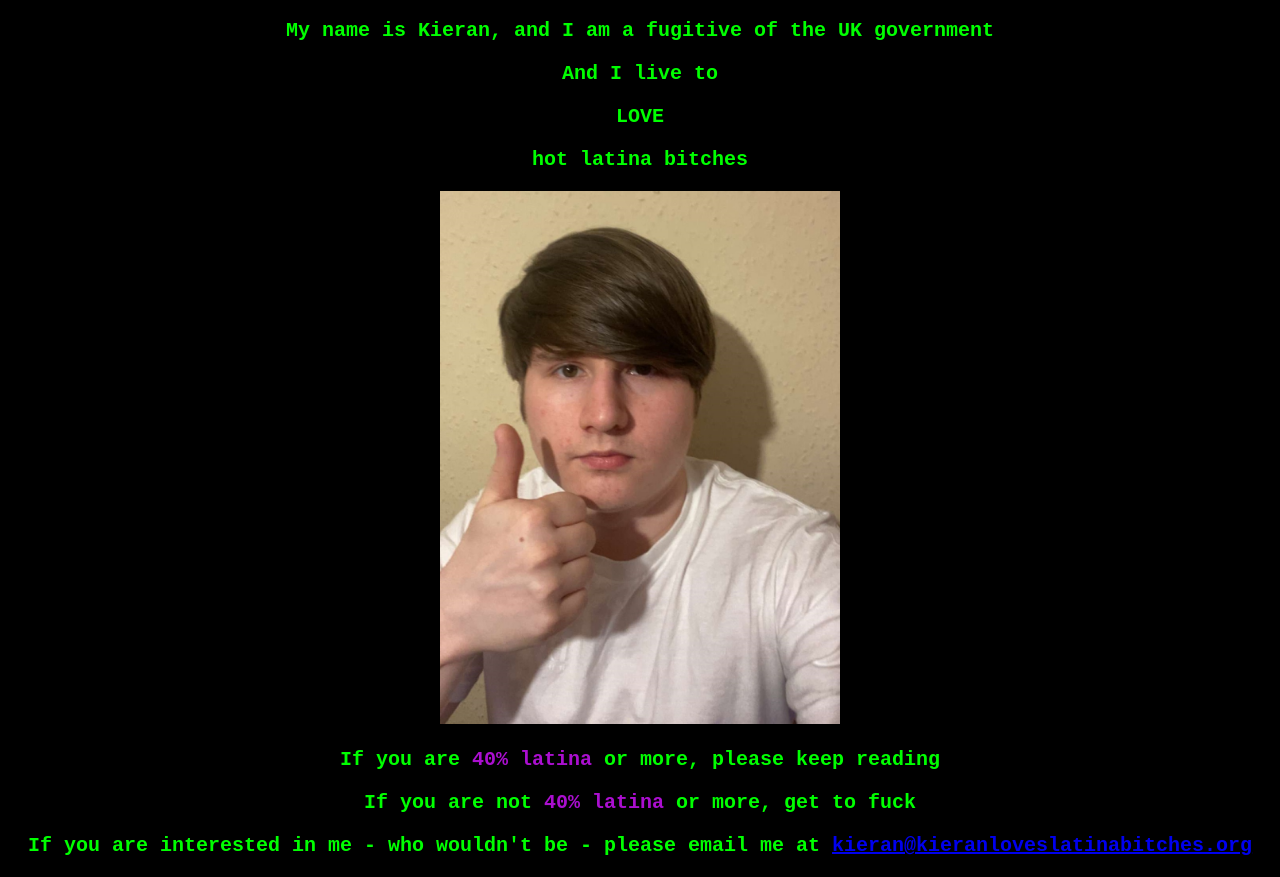
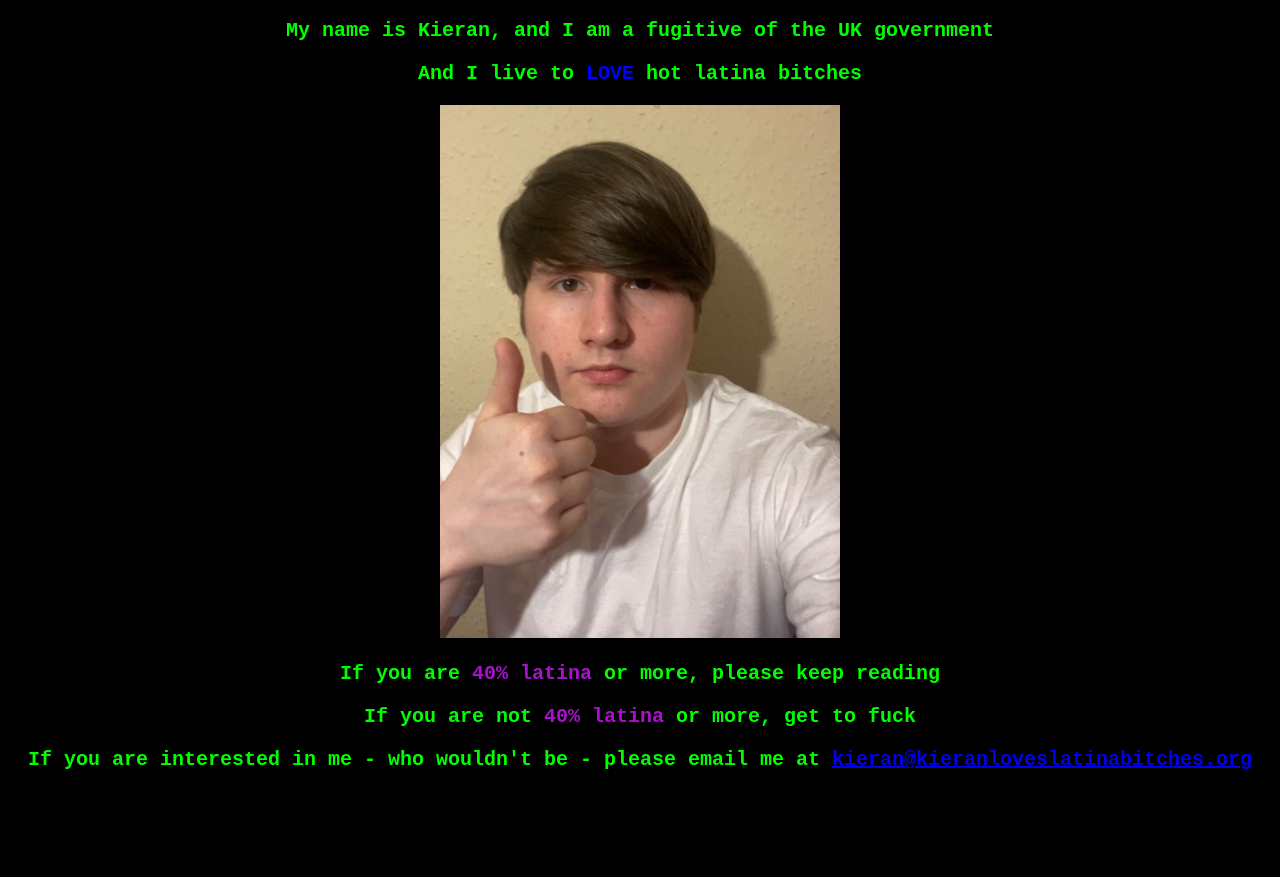
Before and after one commit to Kamaad1/kieranloveslatinas, a plain HTML site: page index.html in a window 1280 px wide. Shown: the part 63-940 px from the top of the page. After the commit the page ends 854 px from the top, so only its background shows below. Drawn offline with Linux system fonts and the light colour scheme.

Commit message:
Update index.html

```diff
--- a/index.html
+++ b/index.html
@@ -58,7 +58,7 @@ p {
 
 <p>My name is Kieran, and I am a fugitive of the UK government</p>
 
-<p>And I live to </p> <p id="love">LOVE </p> <p> hot latina bitches </p>
+<p>And I live to <span class="love">LOVE </span> hot latina bitches </p>
 
 <div class="image-container">
   <img src="kieran.jpg">
```
